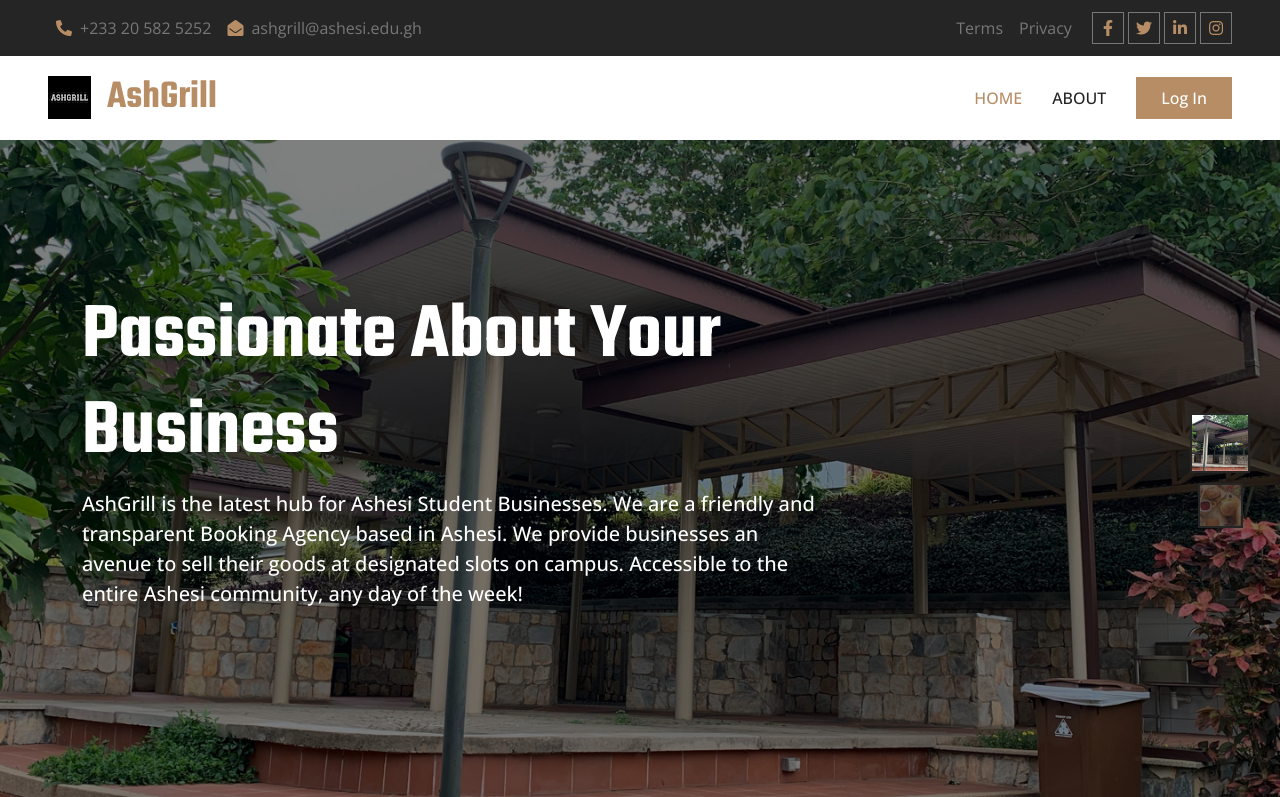
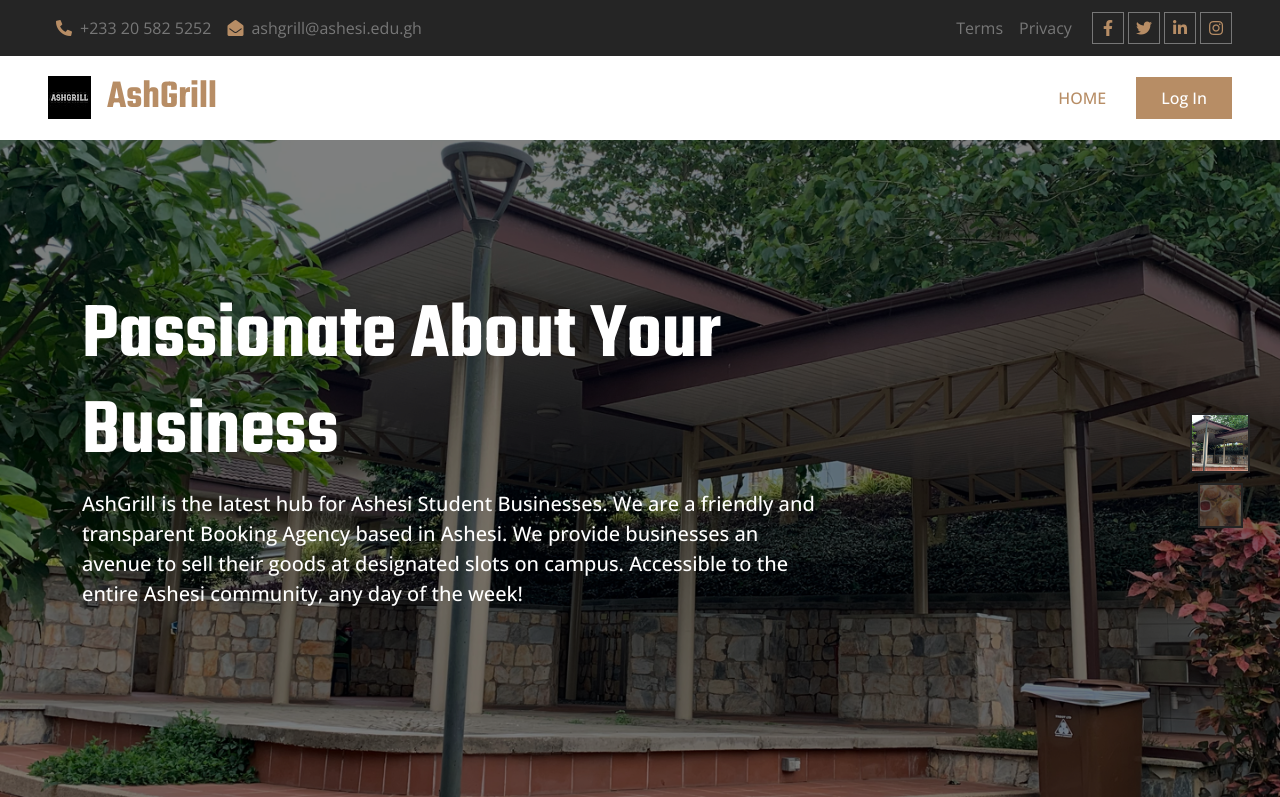
Before and after one commit to 678Elaine/Ashesiashgrill, a PHP site: page / in a window 1280 px wide. Shown: the top 797 px of the page. Run offline with PHP 8.4, Linux system fonts and the light colour scheme; some libraries are stand-ins or nearby versions.

Commit message:
Update index.php

```diff
--- a/index.php
+++ b/index.php
@@ -77,8 +77,8 @@
         </button>
         <div class="collapse navbar-collapse" id="navbarCollapse">
             <div class="navbar-nav ms-auto p-4 p-lg-0">
-                <a href="View/index.php" class="nav-item nav-link active">Home</a>
-                <a href="about.php" class="nav-item nav-link">About</a>
+                <a href="#" class="nav-item nav-link active">Home</a>
+<!--                 <a href="about.php" class="nav-item nav-link">About</a> -->
 <!--                 <a href="View/services.php" class="nav-item nav-link">Services</a> -->
 <!--                 <a href="View/appointment.php" class="nav-item nav-link">Appointments</a> -->
                 </div>
```
